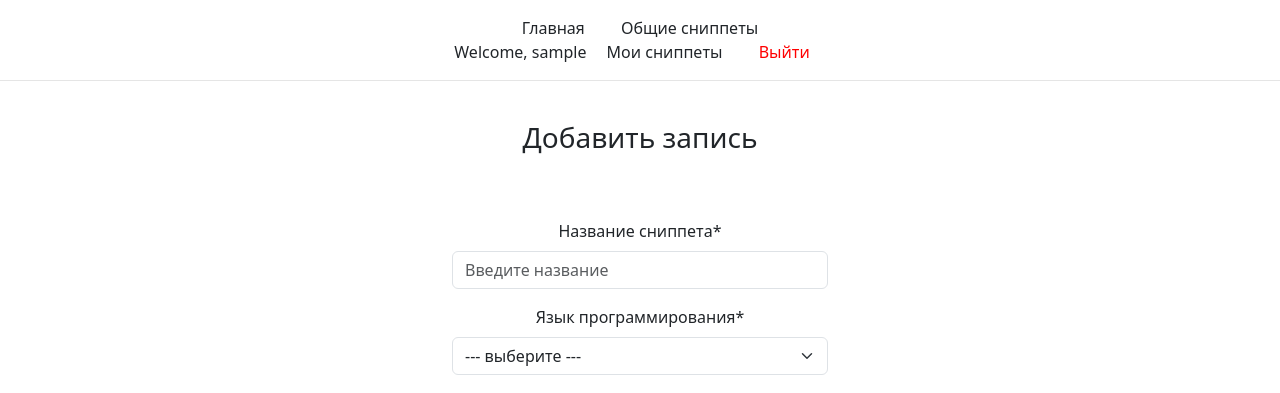
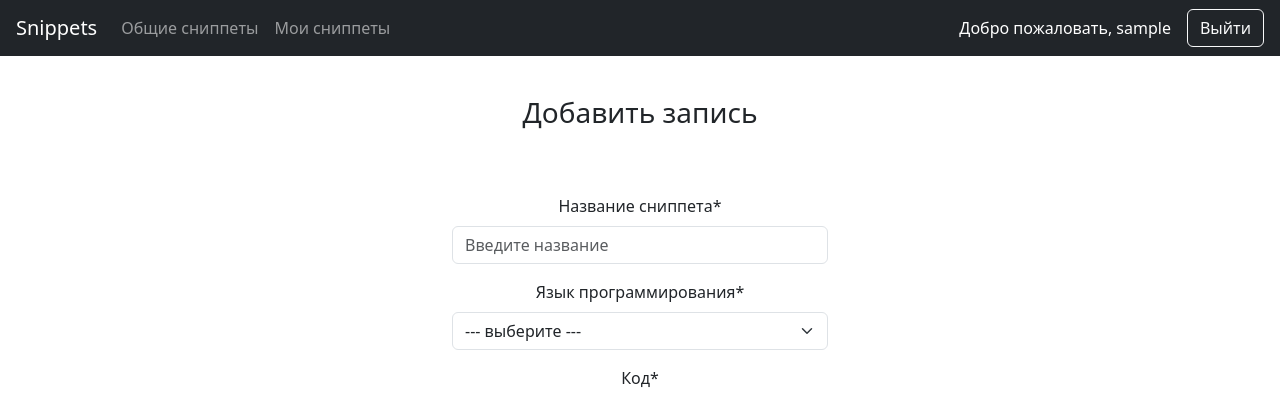
Before and after one commit to p95max/Snippets, a Django app: page /snippets/add in a window 1280 px wide. Shown: the top 393 px of the page. Run offline with Django 5.2, Linux system fonts and the light colour scheme; the visitor is signed in with stand-in values (Sample User, id 1); some libraries are stand-ins or nearby versions.

Commit message:
user registration added

```diff
--- a/Snippets/settings.py
+++ b/Snippets/settings.py
@@ -111,7 +111,7 @@ AUTH_PASSWORD_VALIDATORS = [
 # Internationalization
 # https://docs.djangoproject.com/en/5.2/topics/i18n/
 
-LANGUAGE_CODE = 'en-us'
+LANGUAGE_CODE = 'ru'
 
 TIME_ZONE = 'Europe/Berlin'
 
--- a/mainapp/forms.py
+++ b/mainapp/forms.py
@@ -1,7 +1,6 @@
 from django import forms
 from django.contrib.auth.forms import UserCreationForm
 from django.contrib.auth.models import User
-
 from mainapp.models import Snippet, LANG_CHOICES
 
 
@@ -31,12 +30,25 @@ class SnippetForm(forms.ModelForm):
         return name
 
 class UserRegistrationForm(UserCreationForm):
-    password1 = forms.CharField(label='Password', widget=forms.PasswordInput)
-    password2 = forms.CharField(label='Password confirmation', widget=forms.PasswordInput)
+    email = forms.EmailField(label='Ваш Email')
 
     class Meta:
         model = User
-        fields = ['username', 'email']
+        fields = ['username', 'email', 'password1', 'password2']
+        labels = {
+            'username': 'Ваш логин',
+            'email': 'Ваш Email',
+        }
+        help_texts = {
+            'username': 'Только буквы, цифры и символы @/./+/-/_',
+        }
+
+    def __init__(self, *args, **kwargs):
+        super().__init__(*args, **kwargs)
+        self.fields['password1'].label = 'Введите пароль'
+        self.fields['password1'].help_text = 'Пароль должен содержать минимум 8 символов и не быть слишком простым.'
+        self.fields['password2'].label = 'Введите пароль ещё раз'
+        self.fields['password2'].help_text = 'Введите тот же пароль ещё раз для подтверждения.'
 
     def clean_password2(self):
         pass1 = self.cleaned_data.get('password1')
@@ -44,10 +56,3 @@ class UserRegistrationForm(UserCreationForm):
         if not pass1 or not pass2 or pass1 != pass2:
             raise forms.ValidationError('Пароли не совпадают либо пустые')
         return pass2
-
-    def save(self, commit=True):
-        user = super().save(commit=False)
-        user.set_password(self.cleaned_data['password1'])
-        if commit:
-            user.save()
-        return user
--- a/mainapp/templates/base.html
+++ b/mainapp/templates/base.html
@@ -29,6 +29,7 @@
 <script src="https://cdn.jsdelivr.net/npm/bootstrap@5.3.7/dist/js/bootstrap.bundle.min.js"
         integrity="sha384-ndDqU0Gzau9qJ1lfW4pNLlhNTkCfHzAVBReH9diLvGRem5+R9g2FzA8ZGN954O5Q"
         crossorigin="anonymous"></script>
+<script src="https://cdn.jsdelivr.net/npm/bootstrap@5.3.3/dist/js/bootstrap.bundle.min.js"></script>
 {% endblock %}
 </body>
 </html>
--- a/mainapp/templates/includes/navbar.html
+++ b/mainapp/templates/includes/navbar.html
@@ -1,29 +1,42 @@
-<header class="navbar-custom">
-    <nav>
-        <div class="menu">
-            <a href="{% url 'mainapp:home' %}">Главная</a>
-            <a href="{% url 'mainapp:snippets-list' %}">Общие сниппеты</a><br>
+<header class="navbar navbar-expand-lg navbar-dark bg-dark px-3">
+  <a class="navbar-brand" href="{% url 'mainapp:home' %}">Snippets</a>
+  <button class="navbar-toggler" type="button" data-bs-toggle="collapse" data-bs-target="#navbarContent">
+    <span class="navbar-toggler-icon"></span>
+  </button>
+
+  <div class="collapse navbar-collapse" id="navbarContent">
+    <ul class="navbar-nav me-auto mb-2 mb-lg-0">
+      <li class="nav-item">
+        <a class="nav-link" href="{% url 'mainapp:snippets-list' %}">Общие сниппеты</a>
+      </li>
+      {% if request.user.is_authenticated %}
+        <li class="nav-item">
+          <a class="nav-link" href="{% url 'mainapp:user_snippets' %}">Мои сниппеты</a>
+        </li>
+      {% endif %}
+    </ul>
 
     {% if request.user.is_authenticated %}
-                <span>Welcome, {{ request.user.username }}</span>
-                <a href="{% url 'mainapp:user_snippets' %}">Мои сниппеты</a>
-                <a style="color: red" href="{% url 'mainapp:custom_logout' %}">Выйти</a>
+      <span class="navbar-text text-white me-3">
+        Добро пожаловать, {{ request.user.username }}
+      </span>
+      <a class="btn btn-outline-light" href="{% url 'mainapp:custom_logout' %}">Выйти</a>
     {% else %}
-                <form action="{% url 'mainapp:custom_login' %}" method="post" class="login-form">
+      <form class="d-flex align-items-center" action="{% url 'mainapp:custom_login' %}" method="post" novalidate>
         {% csrf_token %}
-                    <input type="text" name="username" value="{{ username }}" placeholder="Введите имя пользователя" required>
-                    <input type="password" name="password" placeholder="Введите пароль" required>
+        <input class="form-control me-2" type="text" name="username" placeholder="Имя пользователя" value="{{ username }}" required>
+        <input class="form-control me-2" type="password" name="password" placeholder="Пароль" required>
+        <button class="btn btn-outline-success me-2" type="submit">Войти</button>
+        <a class="btn btn-outline-info me-2" href="{% url 'mainapp:custom_regist' %}">Регистрация</a>
+      </form>
+
       {% if errors %}
-                        <ul>
+        <div class="alert alert-danger mt-2 mb-0 p-2 small" role="alert">
           {% for error in errors %}
-                        <li style="color: red">{{ error }}</li>
+            <div>{{ error }}</div>
           {% endfor %}
-                        </ul>
+        </div>
       {% endif %}
-                    <input type="submit" value="Login">
-                </form>
     {% endif %}
-
   </div>
-    </nav>
 </header>
--- a/mainapp/urls.py
+++ b/mainapp/urls.py
@@ -1,6 +1,7 @@
 from django.urls import path
 from mainapp.views import (index_page, add_snippet_page, snippets_page, snippet_detail,
-                           edit_snippet_page, delete_snippet_page, custom_login, custom_logout, user_snippet_list)
+                           edit_snippet_page, delete_snippet_page, custom_login, custom_logout, user_snippet_list,
+                           custom_registration)
 
 app_name = 'mainapp'
 
@@ -13,6 +14,7 @@ urlpatterns = [
     # Custom auth
     path('custom_login/', custom_login, name='custom_login'),
     path('logout/', custom_logout, name='custom_logout'),
+    path('regist/', custom_registration, name='custom_regist'),
 
     #CRUD
     path('snippets/add', add_snippet_page, name="snippet-add"),
--- a/mainapp/views.py
+++ b/mainapp/views.py
@@ -5,6 +5,7 @@ from django.shortcuts import render, redirect, get_object_or_404
 from mainapp.models import Snippet, LANG_ICONS
 from mainapp.forms import SnippetForm, UserRegistrationForm
 from django.contrib import auth
+from django.contrib.auth.forms import UserCreationForm
 
 
 def index_page(request):
@@ -67,12 +68,14 @@ def custom_login(request):
                 'username': username,
             }
             return render(request, 'index.html', context)
+    return redirect('mainapp:home')
+
 
 def custom_logout(request):
     auth.logout(request)
     return redirect('mainapp:home')
 
-def custom_registation(request):
+def custom_registration(request):
     if request.method == 'POST':
         form = UserRegistrationForm(request.POST)
         if form.is_valid():
```
Lines whose indentation alone changed are shown as unchanged.
